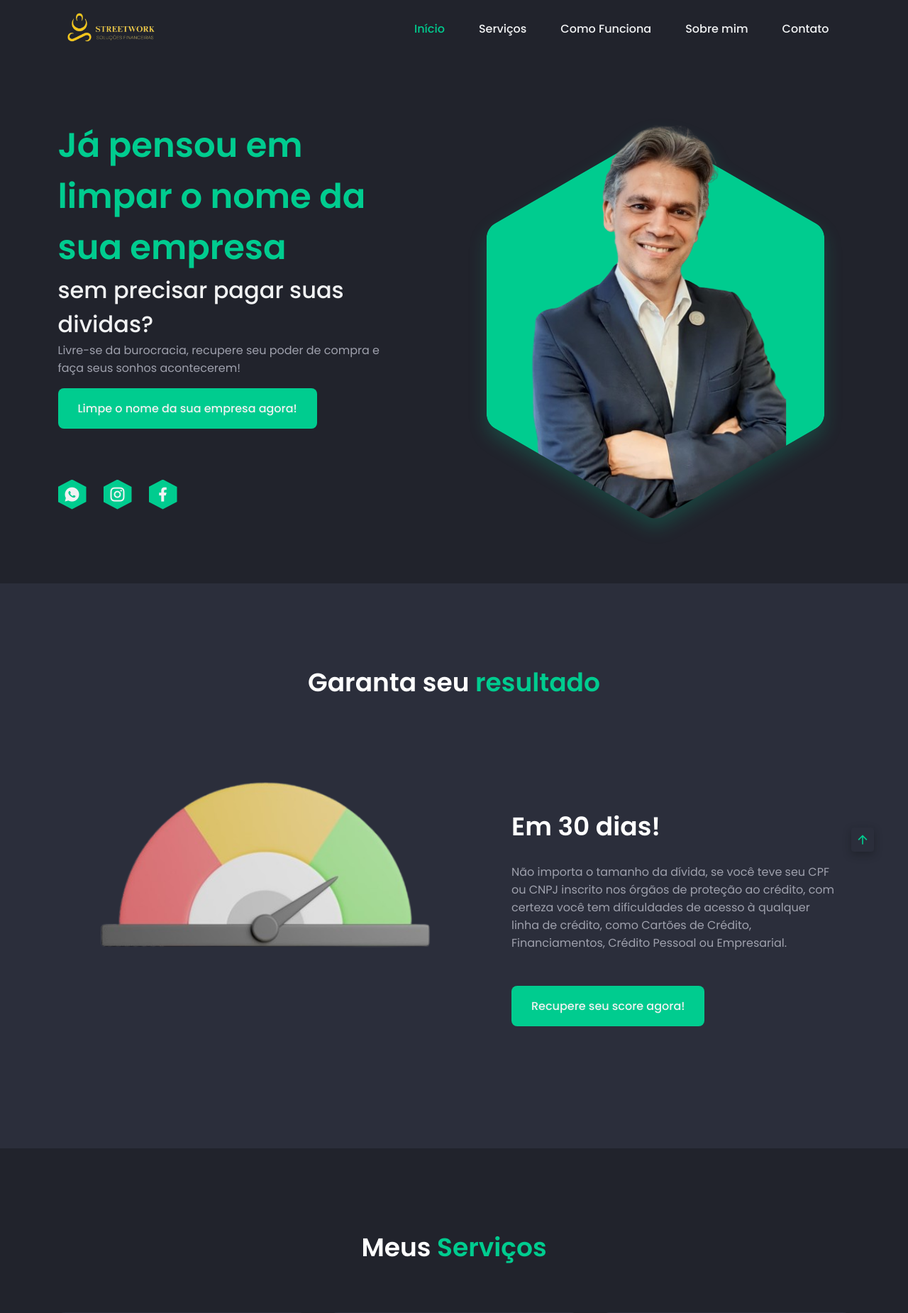
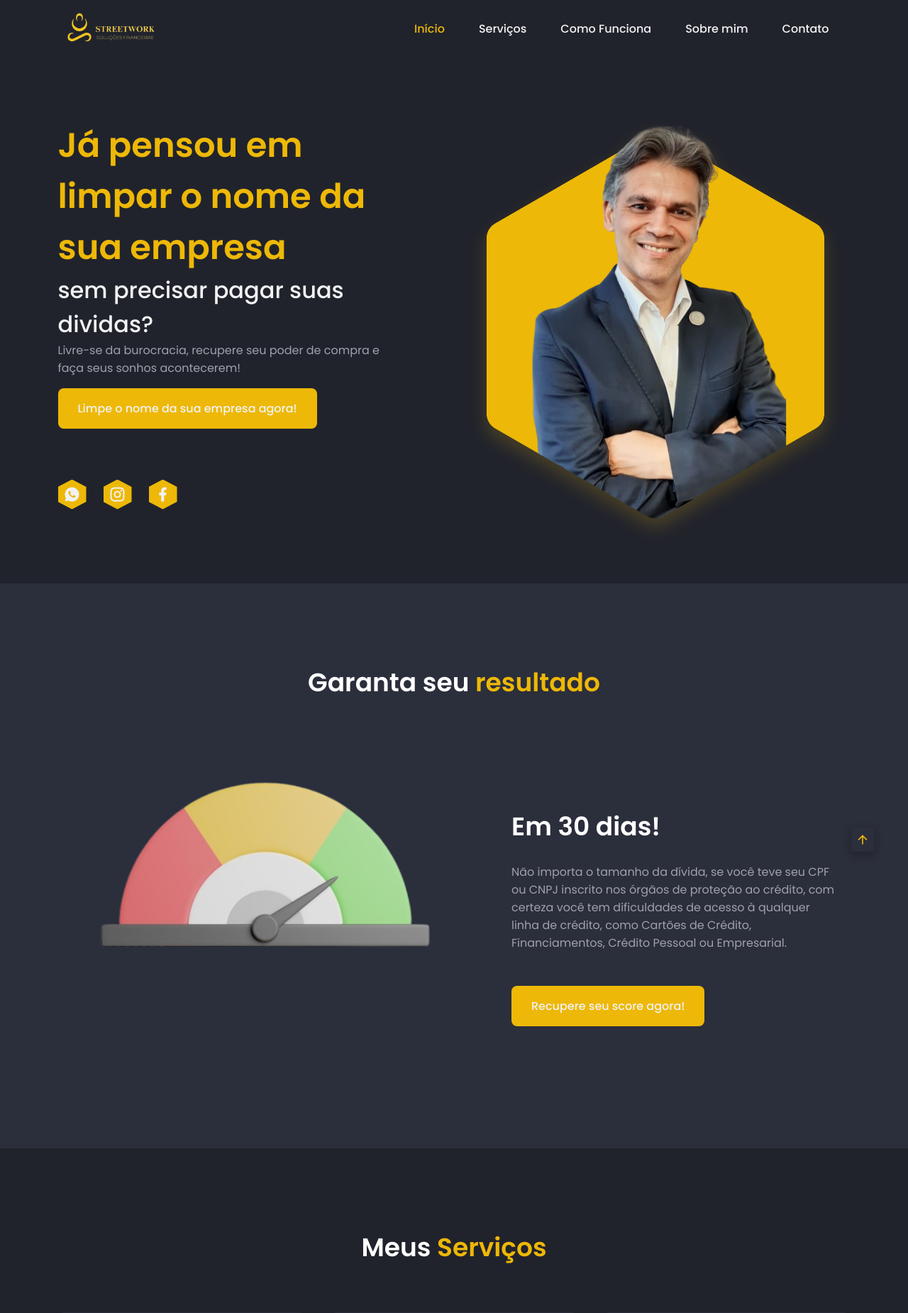
Before and after one commit to GuilhermeSalles/Site-Emerson-Recupera-de-Credito, a PHP site: page / in a window 1280 px wide. Shown: the top 1850 px of the page at 71% size. Run offline with PHP 8.4, Linux system fonts and the light colour scheme; some libraries are stand-ins or nearby versions.

Commit message:
Alterações feitas nas cores do site

```diff
--- a/site/assets/css/styles.css
+++ b/site/assets/css/styles.css
@@ -20,8 +20,10 @@
   */
 
   --hue: 162;
-  --first-color: hsl(var(--hue), 100%, 40%);
-  --first-color-alt: hsl(var(--hue), 56%, 35%);
+  /* --first-color: hsl(var(--hue), 100%, 40%);
+  --first-color-alt: hsl(var(--hue), 56%, 35%); */
+  --first-color: hsl(46, 94%, 48%);
+  --first-color-alt: hsl(46, 92%, 38%);
   --title-color: hsl(228, 8%, 95%);
   --text-color: hsl(228, 8%, 65%);
   --body-color: hsl(228, 15%, 20%);
@@ -327,7 +329,7 @@ svg {
 .home__blob{
   width: 320px;
   fill: var(--first-color);
-  filter: drop-shadow(0 12px 12px hsla(var(--hue), 100%, 40%, .2));
+  filter: drop-shadow(0 12px 12px hsla(46, 92%, 48%, .2));
 }
 
 /*=============== BUTTON ===============*/
--- a/site/index.php
+++ b/site/index.php
@@ -68,7 +68,7 @@
                </li>
 
                <li class="nav__item">
-                  <a href="#sobre" class="nav__link">
+                  <a href="#about" class="nav__link">
                      Sobre mim
                   </a>
                </li>
@@ -171,7 +171,7 @@
       </section>
 
       <!--==================== ABOUT ====================-->
-      <section class="about section" id="about">
+      <section class="about section">
          <h2 class="section__title">
          Garanta seu <span>resultado</span>
          </h2>
@@ -313,7 +313,7 @@
       </section>
 
       <!--==================== LEI ====================-->
-      <section class="home section" id="home">
+      <section class="home section">
          <div class="home__container container grid">
             <div class="home__content">
                <div class="home__data">
@@ -343,7 +343,7 @@
       </section>
 
       <!--==================== AGENDA ====================-->
-      <section class="about section" id="sobre">
+      <section class="about section" id="about">
          <div class="about__container container grid">
             <div class="about__data">
                <h2 class="section__subtitle">
```
